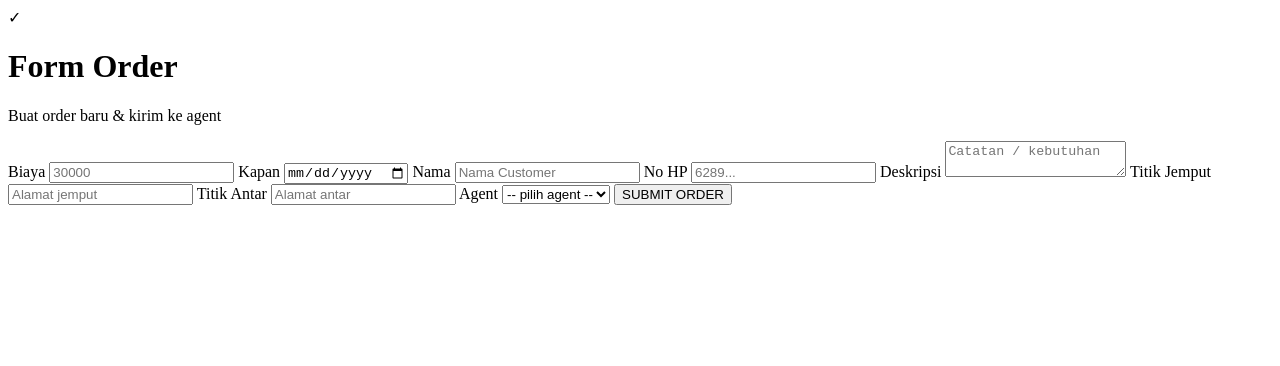
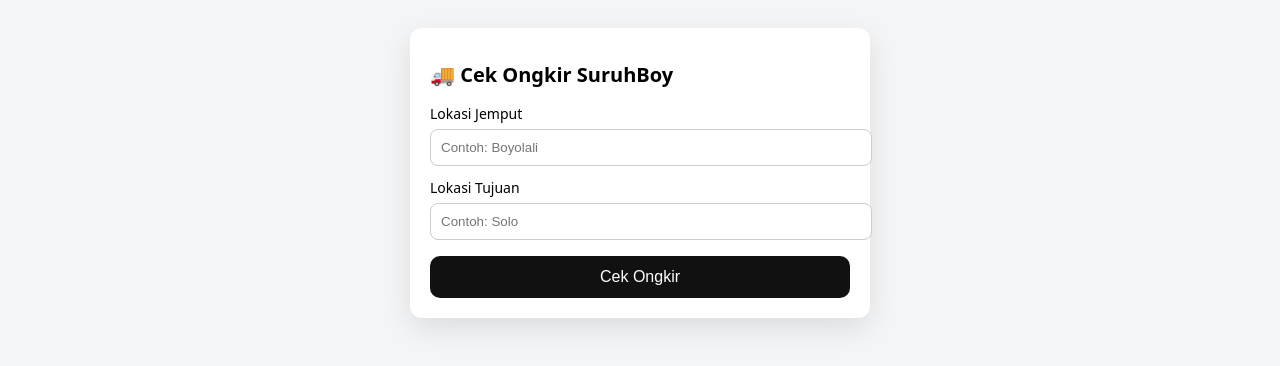
Before and after one commit to panji8/cek_ongkir, a plain HTML site: page index.html in a window 1280 px wide. Drawn offline with Linux system fonts and the light colour scheme.

Commit message:
Update index.html

```diff
--- a/index.html
+++ b/index.html
@@ -2,56 +2,113 @@
 <html lang="id">
 <head>
   <meta charset="utf-8">
-  <title>Form Order - SuruhBoy</title>
-  <meta name="viewport" content="width=device-width,initial-scale=1">
-  <link rel="stylesheet" href="style.css">
+  <title>Cek Ongkir - SuruhBoy</title>
+  <meta name="viewport" content="width=device-width, initial-scale=1">
+
+  <style>
+    body {
+      font-family: system-ui, sans-serif;
+      background: #f4f5f7;
+      padding: 20px;
+    }
+    .card {
+      background: #fff;
+      padding: 20px;
+      max-width: 420px;
+      margin: auto;
+      border-radius: 12px;
+      box-shadow: 0 10px 30px rgba(0,0,0,.1);
+    }
+    h1 {
+      font-size: 20px;
+      margin-bottom: 16px;
+    }
+    label {
+      font-size: 14px;
+      display: block;
+      margin-top: 12px;
+    }
+    input {
+      width: 100%;
+      padding: 10px;
+      margin-top: 6px;
+      border-radius: 8px;
+      border: 1px solid #ccc;
+    }
+    button {
+      margin-top: 16px;
+      width: 100%;
+      padding: 12px;
+      border: none;
+      border-radius: 10px;
+      background: #111;
+      color: #fff;
+      font-size: 16px;
+      cursor: pointer;
+    }
+    .result {
+      margin-top: 16px;
+      background: #f0f0f0;
+      padding: 12px;
+      border-radius: 8px;
+      font-size: 14px;
+    }
+  </style>
 </head>
+
 <body>
-  <div class="container">
-    <header class="header">
-      <div class="logo">✓</div>
-      <div>
-        <h1>Form Order</h1>
-        <p class="muted">Buat order baru & kirim ke agent</p>
-      </div>
-    </header>
 
-    <main class="card">
-      <form id="orderForm">
-        <label>Biaya</label>
-        <input name="biaya" placeholder="30000" required>
+<div class="card">
+  <h1>🚚 Cek Ongkir SuruhBoy</h1>
 
-        <label>Kapan</label>
-        <input type="date" name="kapan" required>
+  <label>Lokasi Jemput</label>
+  <input id="from" placeholder="Contoh: Boyolali">
 
-        <label>Nama</label>
-        <input name="nama" placeholder="Nama Customer" required>
+  <label>Lokasi Tujuan</label>
+  <input id="to" placeholder="Contoh: Solo">
 
-        <label>No HP</label>
-        <input name="hp" placeholder="6289..." required>
+  <button onclick="hitungOngkir()">Cek Ongkir</button>
 
-        <label>Deskripsi</label>
-        <textarea name="deskripsi" placeholder="Catatan / kebutuhan"></textarea>
+  <div id="hasil" class="result" style="display:none;"></div>
+</div>
 
-        <label>Titik Jemput</label>
-        <input name="jemput" placeholder="Alamat jemput">
+<script>
+  const API_KEY = "ISI_API_KEY_KAMU";
 
-        <label>Titik Antar</label>
-        <input name="antar" placeholder="Alamat antar">
+  const TARIF_PER_KM = 2000;
+  const BASE_FEE = 5000;
 
-        <label>Agent</label>
-        <select name="agent" required>
-          <option value="">-- pilih agent --</option>
-          <option value="Suruhboy">Suruhboy</option>
-          <option value="Agent A">Agent A</option>
-          <option value="Agent B">Agent B</option>
-        </select>
+  async function hitungOngkir() {
+    const from = document.getElementById("from").value;
+    const to = document.getElementById("to").value;
 
-        <button type="submit" class="primary">SUBMIT ORDER</button>
-      </form>
-    </main>
-  </div>
+    if (!from || !to) {
+      alert("Lengkapi lokasi dulu");
+      return;
+    }
 
-  <script src="script.js"></script>
+    const url = `https://maps.googleapis.com/maps/api/distancematrix/json?origins=${encodeURIComponent(from)}&destinations=${encodeURIComponent(to)}&key=${API_KEY}`;
+
+    try {
+      const res = await fetch(`https://corsproxy.io/?${url}`);
+      const data = await res.json();
+
+      const meters = data.rows[0].elements[0].distance.value;
+      const km = meters / 1000;
+
+      const ongkir = Math.round(km * TARIF_PER_KM + BASE_FEE);
+
+      document.getElementById("hasil").style.display = "block";
+      document.getElementById("hasil").innerHTML = `
+        <b>Jarak:</b> ${km.toFixed(1)} km<br>
+        <b>Ongkir:</b> Rp ${ongkir.toLocaleString("id-ID")}
+      `;
+    } catch (err) {
+      alert("Gagal hitung jarak");
+      console.error(err);
+    }
+  }
+</script>
+
 </body>
 </html>
```
